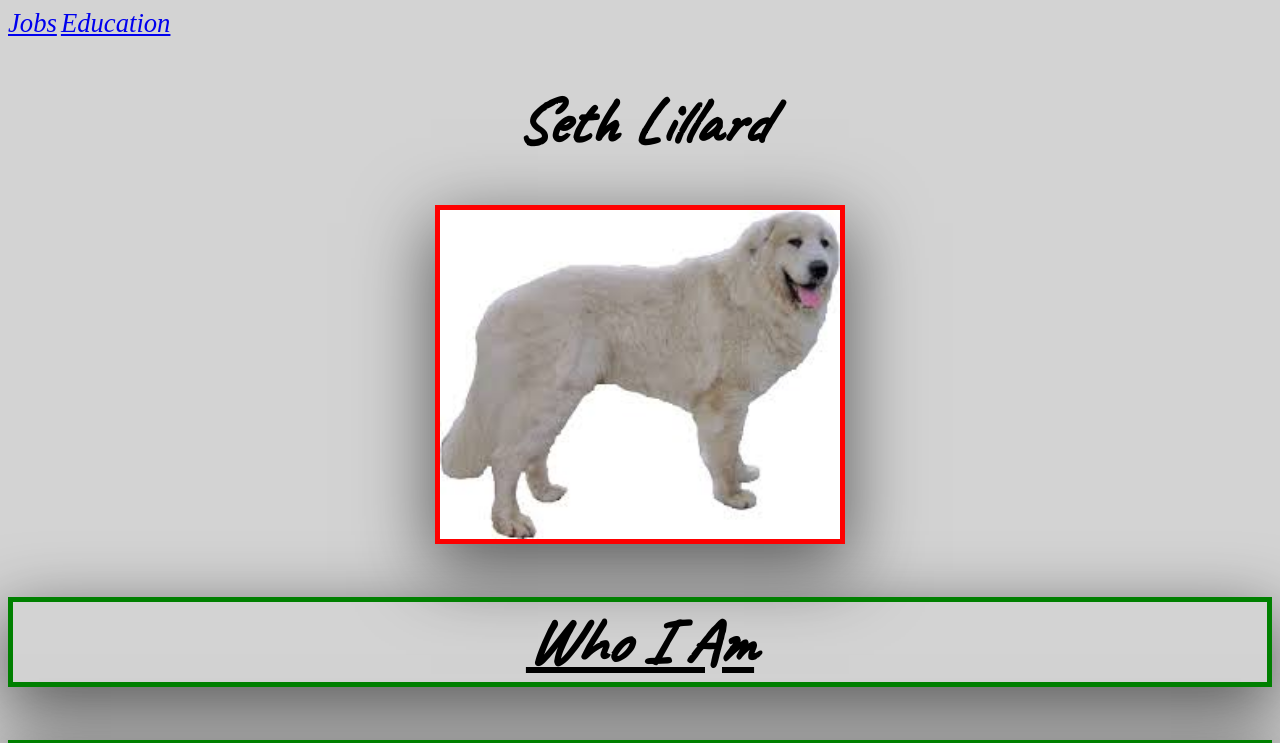
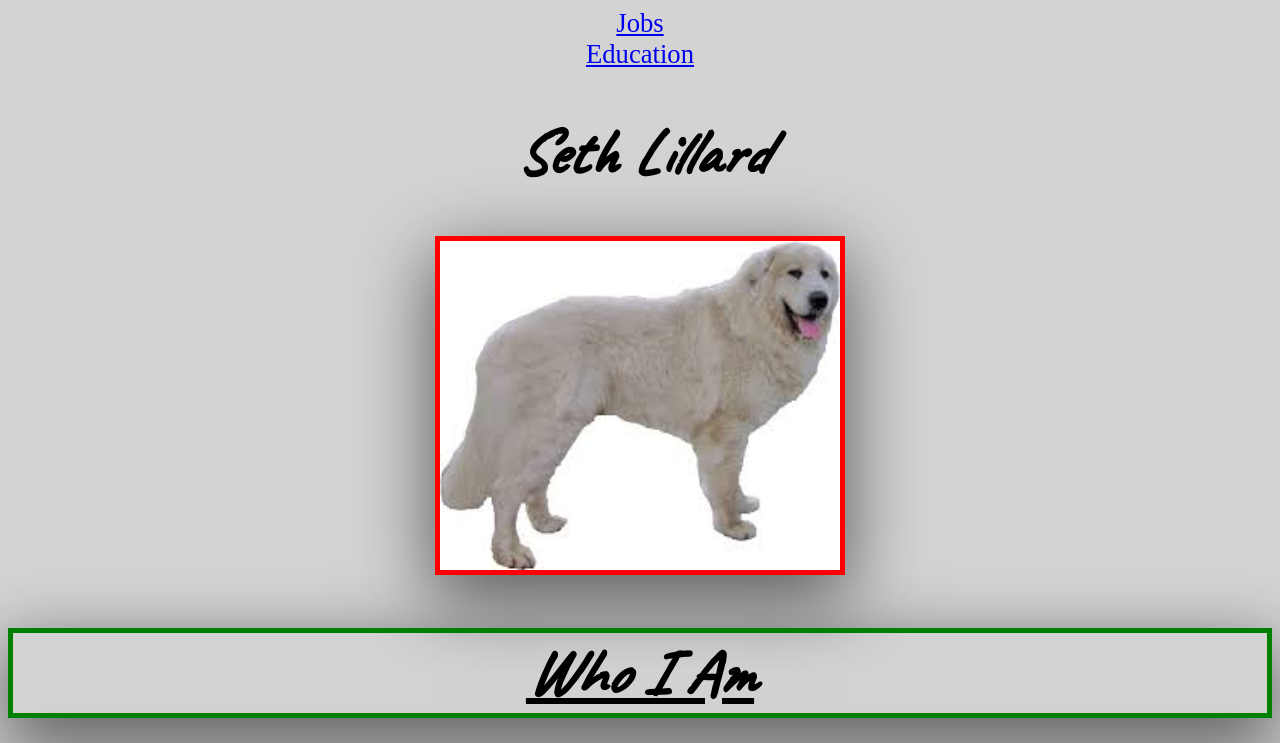
Before and after one commit to LillardS/AboutMe, a plain HTML site: page index.html in a window 1280 px wide. Shown: the top 743 px of the page. Drawn offline with Linux system fonts and the light colour scheme; a web font is replaced by a local one.

Commit message:
centered links

```diff
--- a/index.html
+++ b/index.html
@@ -10,8 +10,8 @@
     <meta name="viewport" content="width=device-width, initial-scale=1.0">
     <title>Document</title>
 </head>
-<a class="font3 center" href="/AboutMe/jobs.html">Jobs</a>
-<a class="font3 center" href="/AboutMe/education.html">Education</a>
+<a id="d1link" class="font3" href="/AboutMe/jobs.html">Jobs</a>
+<a id="d1link" class="font3" href="/AboutMe/education.html">Education</a>
 <body class="bgrnd1">
     <h1 class="font1 center">Seth Lillard</h1>
     <aside>
--- a/style.css
+++ b/style.css
@@ -56,3 +56,6 @@
     text-align: center;
     list-style-position: inside;
 }
+#d1link {
+    display:block;text-align:center
+}
```
Also changed, not shown: education.html (+2 -2 lines), jobs.html (+2 -2 lines).
